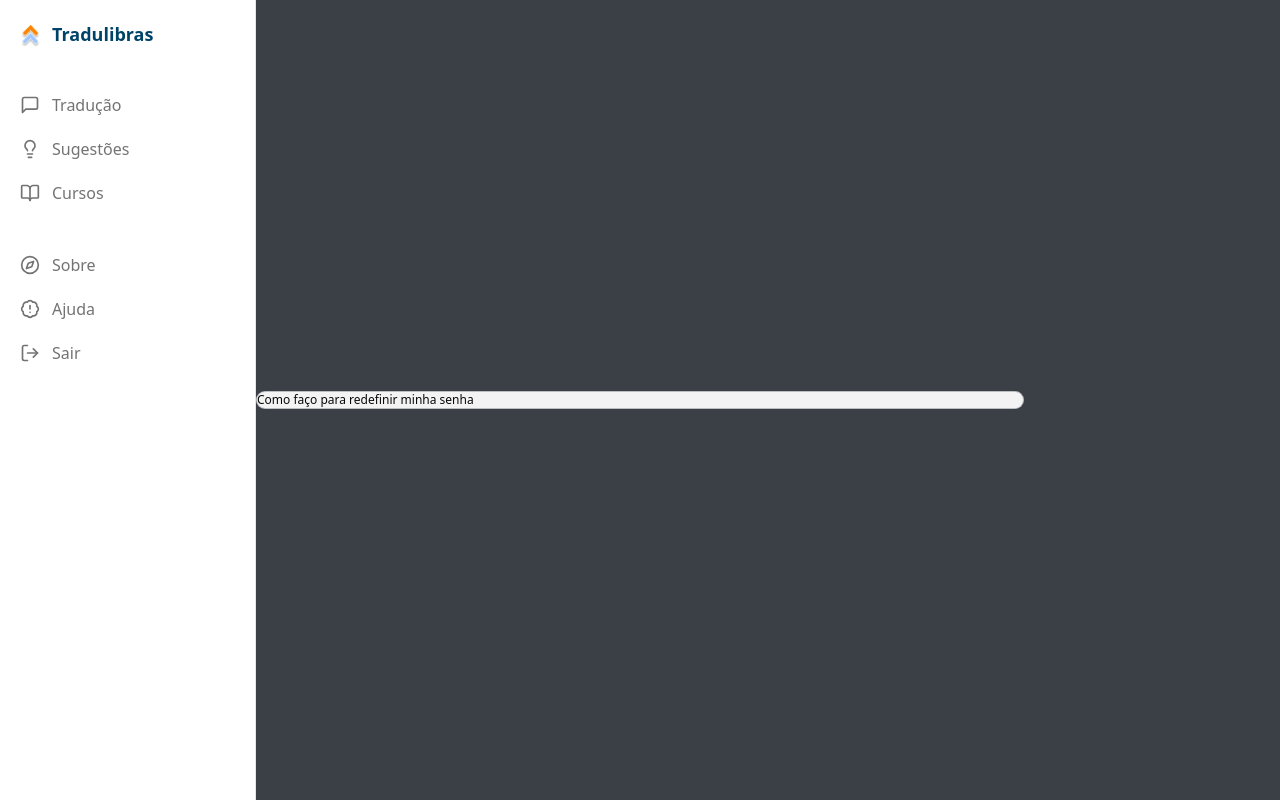
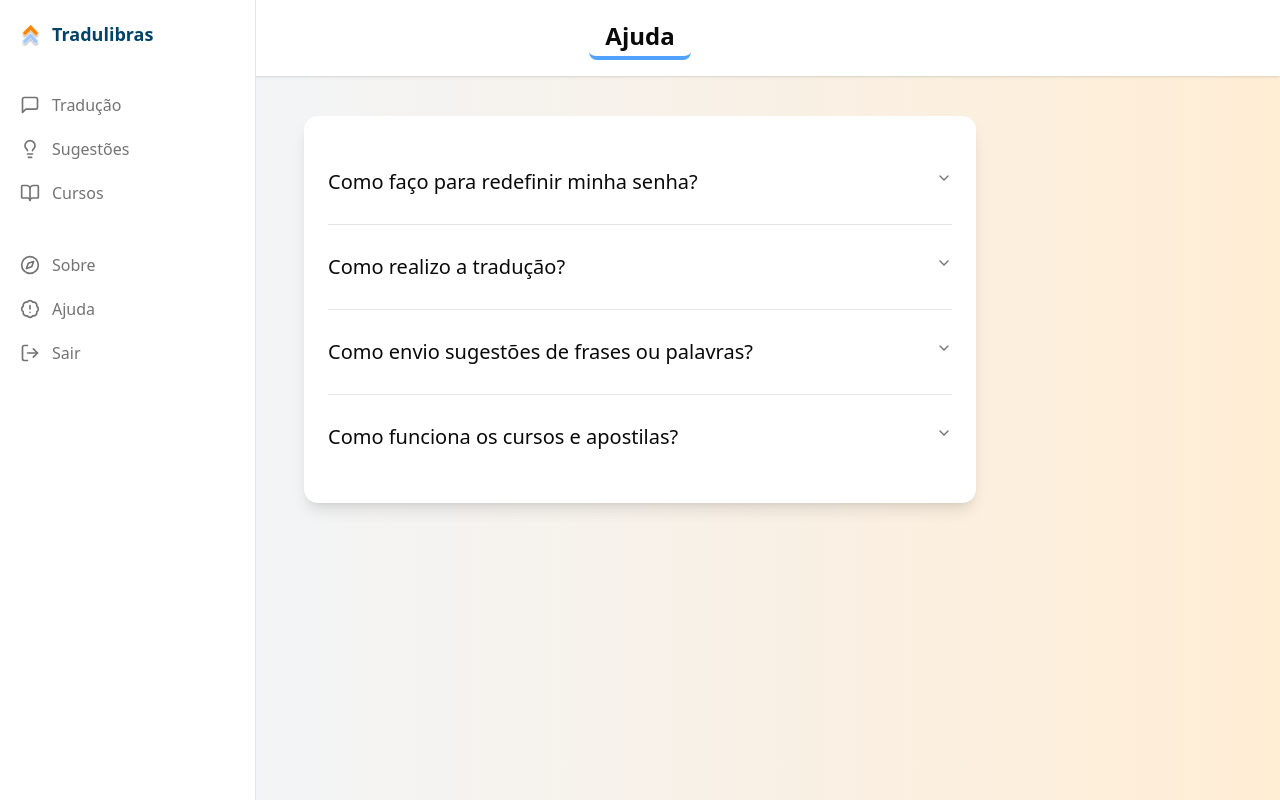
Before and after one commit to Catyz00/FrontTraduLibras, a Next.js app in the folder fronttradulibras/: page /help in a window 1280 px wide. Built offline with nearby package versions, Linux system fonts and the light colour scheme.

Commit message:
finalizado

```diff
--- a/fronttradulibras/package.json
+++ b/fronttradulibras/package.json
@@ -9,6 +9,7 @@
     "lint": "next lint"
   },
   "dependencies": {
+    "@radix-ui/react-accordion": "^1.2.8",
     "@radix-ui/react-dialog": "^1.1.6",
     "@radix-ui/react-dropdown-menu": "^2.1.6",
     "@radix-ui/react-label": "^2.1.2",
--- a/fronttradulibras/src/app/help/page.jsx
+++ b/fronttradulibras/src/app/help/page.jsx
@@ -2,10 +2,10 @@ import { HelpForm } from '@/components/help/help-form';
 
 export default function HelpPage() {
   return (
-    <div className=" flex min-h-svh flex-col items-center justify-center p-6 md:p-10 bg-[#3B3F46]">
-      <div className="w-full max-w-sm md:max-w-3xl">
-        <HelpForm />
-      </div>
-    </div>
+
+
+        <HelpForm/>
+
+
   );
 }
--- /dev/null
+++ b/fronttradulibras/src/app/translator/layout.jsx
@@ -0,0 +1,23 @@
+import Navbar from "@/components/navbar/navbar";
+
+
+
+export const metadata = {
+  title: 'TraduLibras',
+  description: 'Protegendo Todos Seus Momentos',
+};
+
+export default function translatorLayout({ children }) {
+  return (
+    <html lang="pt-br">
+      <body>
+        <Navbar>
+          {/* Adicione padding top e bottom equivalente à altura do navbar e footer */}
+        <div>{children}</div>
+        </Navbar>
+
+
+      </body>
+    </html>
+  );
+}
--- a/fronttradulibras/src/components/help/help-form.jsx
+++ b/fronttradulibras/src/components/help/help-form.jsx
@@ -1,21 +1,46 @@
-'use client';
-
-import { cn } from '@/lib/utils';
-import { Button } from '@/components/ui/button';
-import { Card, CardContent } from '@/components/ui/card';
-import { Input } from '@/components/ui/input';
-import { Label } from '@/components/ui/label';
-import { Eye, EyeOff } from 'lucide-react';
-import { useState } from 'react';
+import {
+  Accordion,
+  AccordionContent,
+  AccordionItem,
+  AccordionTrigger,
+} from "@/components/ui/accordion";
 
 export function HelpForm() {
+  return (
+    <div className="flex flex-col items-center min-h-screen bg-gradient-to-r from-blue-50 to-orange-100">
+      {/* Título separado, no topo da tela com borda inferior azul */}
+      <div className="w-full bg-white py-4 shadow-sm mb-10">
+        <h2 className="text-xl sm:text-2xl font-semibold border-b-4 border-blue-400 w-fit mx-auto px-4 py-1 rounded-md">Ajuda</h2>
+      </div>
 
-  return (
-    <div className="flex flex-col gap-6 text-xs">
-        <Card className="overflow-hidden p-0 bg-[#f3f3f3] border border-[#3B3F46]/30 shadow-2xl">
-        <p>Como faço para redefinir minha senha</p>
-
-        </Card>
+      <div className="w-full max-w-full sm:max-w-2xl mx-auto p-4 sm:p-6 rounded-xl shadow-lg bg-white">
+        <Accordion type="single" collapsible className="w-full">
+          <AccordionItem value="item-1" className="overflow-hidden py-3">
+            <AccordionTrigger className="text-left text-lg sm:text-xl font-medium">Como faço para redefinir minha senha?</AccordionTrigger>
+            <AccordionContent className="overflow-x-hidden break-words text-base sm:text-lg pt-2">
+              Acesse a área de login, clique em "Esqueci minha senha" e siga as instruções enviadas para seu e-mail.
+            </AccordionContent>
+          </AccordionItem>
+          <AccordionItem value="item-2" className="overflow-hidden py-3">
+            <AccordionTrigger className="text-left text-lg sm:text-xl font-medium">Como realizo a tradução?</AccordionTrigger>
+            <AccordionContent className="overflow-x-hidden break-words text-base sm:text-lg pt-2">
+              Digite ou cole a frase desejada na caixa de tradução e clique no botão "Traduzir".
+            </AccordionContent>
+          </AccordionItem>
+          <AccordionItem value="item-3" className="overflow-hidden py-3">
+            <AccordionTrigger className="text-left text-lg sm:text-xl font-medium">Como envio sugestões de frases ou palavras?</AccordionTrigger>
+            <AccordionContent className="overflow-x-hidden break-words text-base sm:text-lg pt-2">
+              Vá até a seção de sugestões e envie sua frase ou palavra por meio do formulário.
+            </AccordionContent>
+          </AccordionItem>
+          <AccordionItem value="item-4" className="overflow-hidden py-3">
+            <AccordionTrigger className="text-left text-lg sm:text-xl font-medium">Como funciona os cursos e apostilas?</AccordionTrigger>
+            <AccordionContent className="overflow-x-hidden break-words text-base sm:text-lg pt-2">
+              Para acessá-los e utilizar, basta entrar na área de cursos e acessar o link das vídeo aulas ou baixar o PDF.
+            </AccordionContent>
+          </AccordionItem>
+        </Accordion>
+      </div>
     </div>
   );
 }
--- /dev/null
+++ b/fronttradulibras/src/components/ui/accordion.jsx
@@ -0,0 +1,64 @@
+"use client"
+
+import * as React from "react"
+import * as AccordionPrimitive from "@radix-ui/react-accordion"
+import { ChevronDownIcon } from "lucide-react"
+
+import { cn } from "@/lib/utils"
+
+function Accordion({
+  ...props
+}) {
+  return <AccordionPrimitive.Root data-slot="accordion" {...props} />;
+}
+
+function AccordionItem({
+  className,
+  ...props
+}) {
+  return (
+    (<AccordionPrimitive.Item
+      data-slot="accordion-item"
+      className={cn("border-b last:border-b-0", className)}
+      {...props} />)
+  );
+}
+
+function AccordionTrigger({
+  className,
+  children,
+  ...props
+}) {
+  return (
+    (<AccordionPrimitive.Header className="flex">
+      <AccordionPrimitive.Trigger
+        data-slot="accordion-trigger"
+        className={cn(
+          "focus-visible:border-ring focus-visible:ring-ring/50 flex flex-1 items-start justify-between gap-4 rounded-md py-4 text-left text-sm font-medium transition-all outline-none hover:underline focus-visible:ring-[3px] disabled:pointer-events-none disabled:opacity-50 [&[data-state=open]>svg]:rotate-180",
+          className
+        )}
+        {...props}>
+        {children}
+        <ChevronDownIcon
+          className="text-muted-foreground pointer-events-none size-4 shrink-0 translate-y-0.5 transition-transform duration-200" />
+      </AccordionPrimitive.Trigger>
+    </AccordionPrimitive.Header>)
+  );
+}
+
+function AccordionContent({
+  className,
+  children,
+  ...props
+}) {
+  return (
+    (<AccordionPrimitive.Content
+      data-slot="accordion-content"
+      className="data-[state=closed]:animate-accordion-up data-[state=open]:animate-accordion-down overflow-hidden text-sm"
+      {...props}>
+      <div className={cn("pt-0 pb-4", className)}>{children}</div>
+    </AccordionPrimitive.Content>)
+  );
+}
+
+export { Accordion, AccordionItem, AccordionTrigger, AccordionContent }
```
Also changed, not shown: 1 other file (tests, documents, lock files or other folders).
